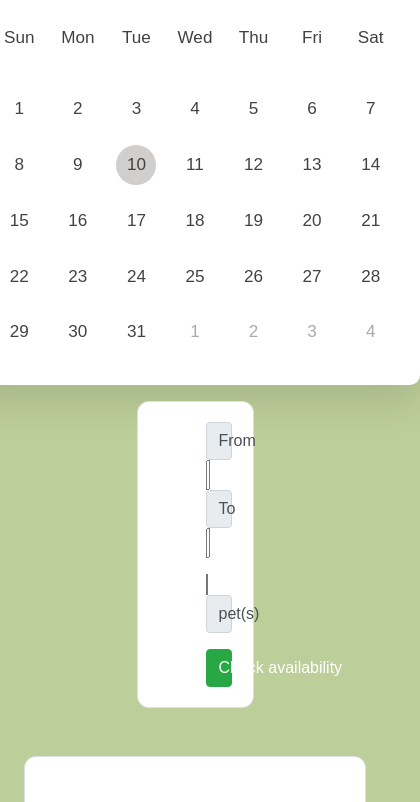
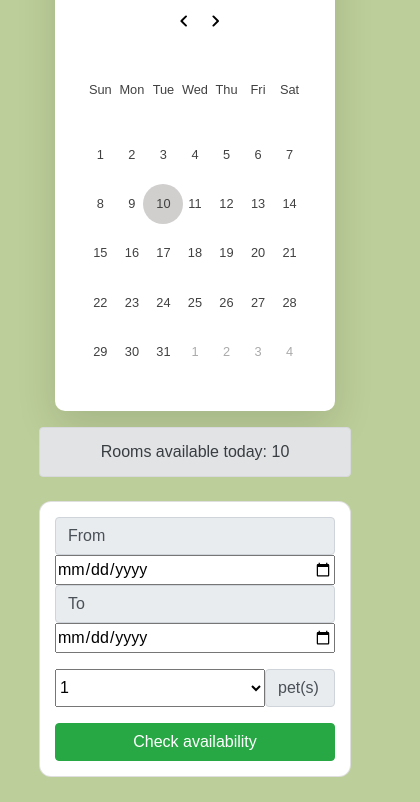
Before and after one commit to agaef5/viapets, a website: page kennel.html in a window 390 px wide. Shown: the part 323-1125 px from the top of the page, 420 px wide, since content can reach past the window. Drawn offline with nearby package versions, Linux system fonts and the light colour scheme.

Commit message:
updated layout in kennel + avaiilable rooms rn

```diff
--- a/kennel.html
+++ b/kennel.html
@@ -94,8 +94,32 @@
         <div
           class="first-section d-flex justify-content-between align-items-center w-100"
         >
-          <div class="">
-            <div class="calendar-container">
+          <!-- <div>
+
+          </div> -->
+
+          <!-- <div>
+            <div
+              id="today-availability"
+              class="alert alert-secondary text-center
+              role="alert"
+            >
+            </div>
+
+            <div
+              class="availability-card card border-radius px-5"
+              style="height: max-content"
+            >
+
+            </div>
+          </div> -->
+        </div>
+
+        <div class="container">
+          <div class="row">
+            <!-- Calendar -->
+            <div class="col-12 col-md-6 mb-3">
+              <div class="calendar-container mx-auto">
                 <header class="calendar-header">
                   <p class="calendar-current-date"></p>
                   <div class="calendar-navigation">
@@ -143,18 +167,31 @@
               </div>
             </div>
 
+            <!-- Today Availability -->
             <div
-            class="availability-card card border-radius px-5"
-            style="height: max-content"
+              class="col-12 col-md-6 mb-3 d-flex flex-column align-items-center justify-content-center"
             >
-            <div class="card-body d-flex justify-content-around flex-column">
-              <div id="not-available" class="alert alert-danger" role="alert">
+              <div
+                id="today-availability"
+                class="alert alert-secondary text-center mb-4"
+              ></div>
+
+              <div
+                id="availability-card"
+                class="availability-card card border-radius"
+              >
+                <div class="card-body">
+                  <div
+                    id="not-available"
+                    class="alert alert-danger"
+                    role="alert"
+                  >
                     <!-- Unfortunately, there is no room available in the given time
                 period -->
                   </div>
 
                   <div id="availability-input">
-                <div class="input-group from-to-dates">
+                    <div class="input-group from-to-dates w-100">
                       <span class="input-group-text">From</span>
                       <input id="start-date" class="datepicker" type="date" />
                       <span class="input-group-text">To</span>
@@ -186,23 +223,26 @@
                   <div id="available">
                     <h5 class="text-center">Kennel is available!</h5>
                     <div class="text-center mb-3">
-                  Choosen period <span id="chosen-period"></span> is free for
-                  your pets! <br />
+                      Choosen period <span id="chosen-period"></span> is free
+                      for your pets! <br />
                       To book, reach to us! <br />
                       Phone: 1234567890 <br />
-                  Email: <a href="mailto:viapets@mail.dk">viapets@mail.dk</a>
+                      Email:
+                      <a href="mailto:viapets@mail.dk">viapets@mail.dk</a>
                     </div>
                   </div>
 
                   <button
                     id="check-availability"
                     type="button"
-                class="btn btn-success"
+                    class="btn btn-success w-100"
                     data-toggle="modal"
                     data-target="#availabilityModal"
                   >
                     Check availability
                   </button>
+                </div>
+              </div>
             </div>
           </div>
         </div>
--- a/scripts/kennelavailability.js
+++ b/scripts/kennelavailability.js
@@ -4,6 +4,8 @@ let reservationEnd = null;
 $(document).ready(function () {
   let infoDivDisplayed = false;
   let availableRooms = 0;
+
+  checkTodayAvailability();
 
   $("#check-availability").on("click", function (event) {
     if (infoDivDisplayed) {
@@ -109,6 +111,57 @@ $(document).ready(function () {
     });
   });
 
+  function checkTodayAvailability() {
+    const today = new Date().toISOString().split("T")[0]; // Get today's date in 'yyyy-MM-dd' format
+    $.get("data/kennelreservations.xml", function (data) {
+      const roomReservations = parseReservations(data, today, today);
+      let todayAvailableRooms = 0;
+
+      for (let roomNumber = 1; roomNumber <= 10; roomNumber++) {
+        const reservations = roomReservations[roomNumber] || [];
+        let isRoomAvailable = true;
+
+        for (const booking of reservations) {
+          if (today >= booking.start && today <= booking.end) {
+            isRoomAvailable = false;
+            break;
+          }
+        }
+
+        if (isRoomAvailable) todayAvailableRooms++;
+      }
+
+      // Display static availability info
+      $("#today-availability").text(
+        `Rooms available today: ${todayAvailableRooms}`
+      );
+    }).fail(function () {
+      console.error("Failed to load XML file.");
+    });
+  }
+
+  function parseReservations(data, startDate, endDate) {
+    const reservations = $(data).find("reservation");
+    const roomReservations = {};
+
+    reservations.each(function () {
+      const roomNumber = parseInt($(this).find("roomNumber").text(), 10);
+      const reservationStart = new Date($(this).find("startDay").text());
+      const reservationEnd = new Date($(this).find("endDay").text());
+
+      if (!roomReservations[roomNumber]) {
+        roomReservations[roomNumber] = [];
+      }
+      if (startDate <= reservationEnd || endDate >= reservationStart) {
+        roomReservations[roomNumber].push({
+          start: reservationStart,
+          end: reservationEnd,
+        });
+      }
+    });
+    return roomReservations;
+  }
+
   $(".calendar-dates").on("click", ".date", function () {
     const selectedDateRaw = $(this).attr("id");
 
--- a/styles/calendar.css
+++ b/styles/calendar.css
@@ -6,7 +6,9 @@
 
 .calendar-container {
   background: #fff;
-  width: 450px;
+  width: 100%;
+  max-width: 450px;
+  margin: 0 auto;
   border-radius: 10px;
   box-shadow: 0 15px 40px rgba(0, 0, 0, 0.12);
 }
@@ -66,7 +68,7 @@ header .calendar-current-date {
 
 .calendar-body li {
   width: calc(100% / 7);
-  font-size: 1.07rem;
+  font-size: 1rem;
   color: #414141;
 }
 
@@ -143,3 +145,44 @@ header .calendar-current-date {
 .calendar-dates li.selected:hover::before {
   background: #3e570f9b;
 }
+
+@media (max-width: 768px) {
+  .calendar-container {
+    padding: 10px;
+    width: 90%;
+  }
+
+  .calendar-header {
+    flex-direction: column;
+    align-items: flex-start;
+  }
+
+  header .calendar-navigation span {
+    height: 30px;
+    width: 30px;
+    line-height: 30px;
+    font-size: 1.5rem;
+  }
+
+  .calendar-body li {
+    font-size: 0.9rem;
+  }
+}
+
+@media (max-width: 576px) {
+  .calendar-body ul {
+    font-size: 0.8rem;
+  }
+
+  .calendar-body li {
+    font-size: 0.8rem;
+    margin-top: 15px;
+  }
+
+  .calendar-navigation span {
+    height: 25px;
+    width: 25px;
+    line-height: 25px;
+    font-size: 1.2rem;
+  }
+}
--- a/styles/kennel.css
+++ b/styles/kennel.css
@@ -11,6 +11,13 @@
 }
 
 /* changeable propertie3s = end */
+
+#today-availability,
+#availability-card {
+  max-width: 450px !important;
+  width: 100% !important;
+  margin: 0 auto; /
+}
 
 .content-container {
   width: 80% !important;
@@ -71,3 +78,15 @@ h1 {
     font-size: 1.5rem !important;
   }
 }
+
+@media (max-width: 768px) {
+  #today-availability,
+  #availability-card {
+    max-width: 100%;
+    margin: 0 auto;
+  }
+
+  .availability-card .card-body {
+    padding: 15px;
+  }
+}
```
Lines whose indentation alone changed are shown as unchanged.
